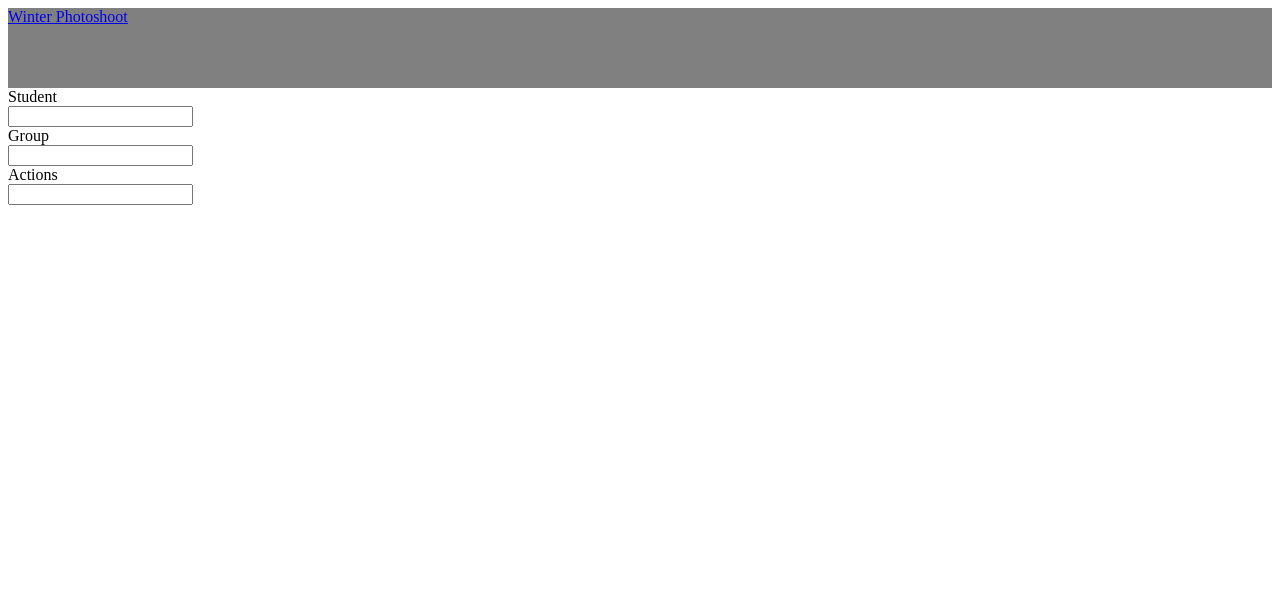
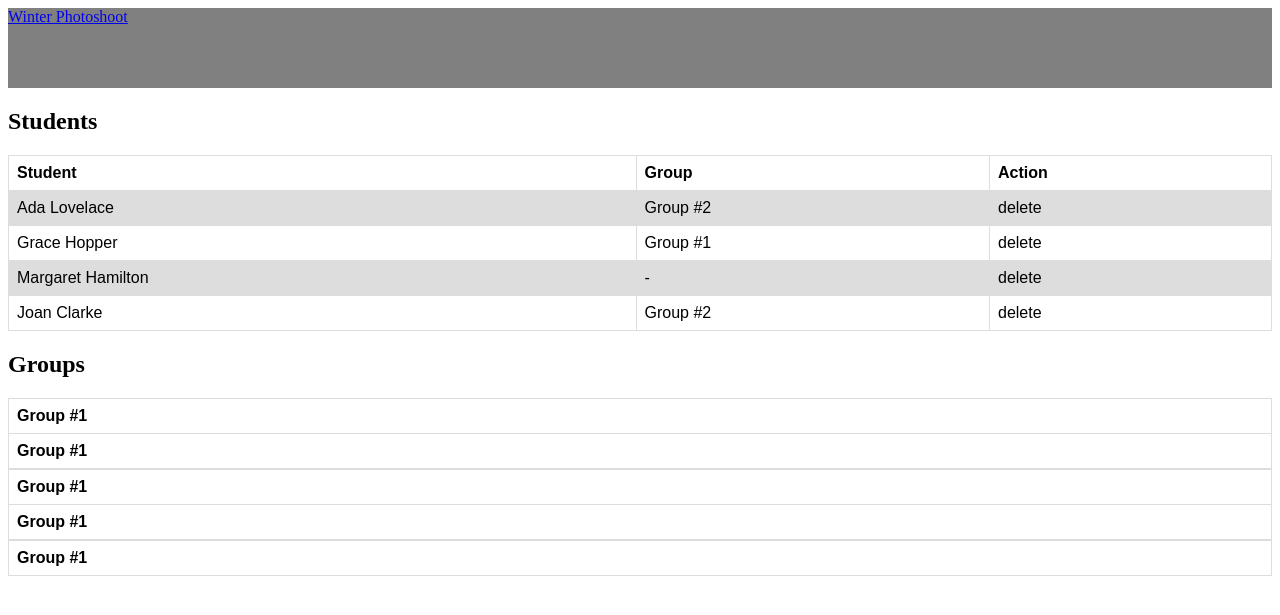
Before and after one commit to wycka0214/Winter-Photoshoot, a PHP site: page / in a window 1280 px wide. Shown: the top 615 px of the page. Run offline with PHP 8.4, Linux system fonts and the light colour scheme; lists and menus that the app fills with data are empty.

Commit message:
Table start

```diff
--- a/index.php
+++ b/index.php
@@ -1,3 +1,5 @@
+<?php session_start();?>
+
 <!DOCTYPE html>
 <html lang="en">
 <head>
@@ -5,19 +7,87 @@
     <meta http-equiv="X-UA-Compatible" content="IE=edge">
     <meta name="viewport" content="width=, initial-scale=1.0">
     <title>Document</title>
+    <style>
+ table {
+    font-family: arial, sans-serif;
+    border-collapse: collapse;
+    width: 100%;
+    }
+    td, th {
+    border: 1px solid #dddddd;
+    text-align: left;
+    padding: 8px;
+    }
+    tr:nth-child(even) {
+    background-color: #dddddd;
+    }
+</style>
 </head>
 <body>
     <?php include "header.php"?>
-    <container>
-        <form>
-            <label for="fname">Student</label><br>
-            <input type="text" id="fname" name="fname"><br>
-            <label for="lname">Group</label><br>
-            <input type="text" id="lname" name="lname"><br>
-            <label for="lname">Actions</label><br>
-            <input type="text" id="lname" name="lname">
-        </form>
-    </container>
+</head>
 
+<h2>Students</h2>
+
+<table>
+  <tr>
+    <th>Student</th>
+    <th>Group</th>
+    <th>Action</th>
+  </tr>
+  <tr>
+    <td>Ada Lovelace</td>
+    <td>Group #2</td>
+    <td>delete</td>
+  </tr>
+  <tr>
+    <td>Grace Hopper</td>
+    <td>Group #1</td>
+    <td>delete</td>
+  </tr>
+  <tr>
+    <td>Margaret Hamilton</td>
+    <td>-</td>
+    <td>delete</td>
+  </tr>
+  <tr>
+    <td>Joan Clarke</td>
+    <td>Group #2</td>
+    <td>delete</td>
+  </tr>
+</table>
+
+<h2>Groups</h2>
+
+<table>
+  <tr>
+    <th>Group #1</th>
+
+    <tr>
+</table>
+<table>
+  <tr>
+    <th>Group #1</th>
+
+    <tr>
+</table>
+<table>
+  <tr>
+    <th>Group #1</th>
+
+    <tr>
+</table>
+<table>
+  <tr>
+    <th>Group #1</th>
+
+    <tr>
+</table>
+<table>
+  <tr>
+    <th>Group #1</th>
+
+    <tr>
+</table>
 </body>
 </html>
```
